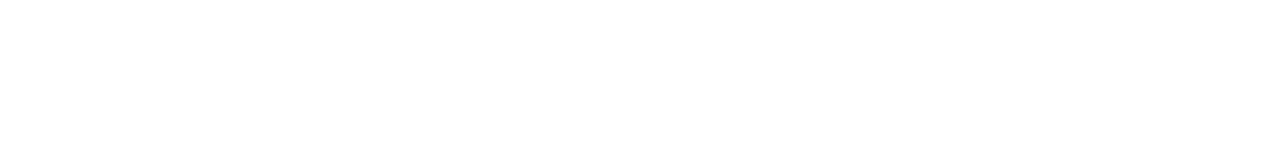
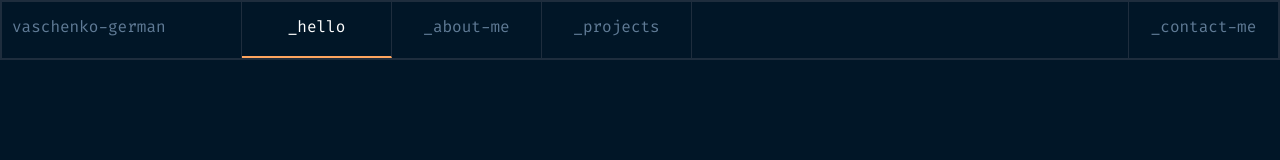
Before and after one commit to perch9/portfolio-website, a plain HTML site: page pages/index.html in a window 1280 px wide. Drawn offline with Linux system fonts and the light colour scheme; files that its build step writes are made by us from their sources.

Commit message:
add header

```diff
--- a/css/style.css
+++ b/css/style.css
@@ -1,6 +1,74 @@
+@font-face {
+    font-family: "FiracodeRegular";
+    src: url("../font/FiraCode-Regular.ttf") format("truetype");
+    font-style: normal;
+    font-weight: normal;
+}
+
 * {
     margin: 0;
     padding: 0;
     box-sizing: border-box;
-    font-family:'Segoe UI', Tahoma, Geneva, Verdana, sans-serif ;
+    font-family: "FiracodeRegular";
 }
+
+:root {
+    --primary: #607B96;
+    --secondary: #1E2D3D;
+    --background: #011627;
+    --headerHeight: 60px;
+}
+
+header {
+    width: 100vw;
+    justify-content: space-between;
+    height: var(--headerHeight);
+    line-height: 50px;
+    border: var(--secondary) 2px solid;
+    color: var(--primary);
+    background-color: var(--background);
+}
+
+header,.upper-menu {
+    display: flex;
+    flex-direction: row;
+}
+
+.button,.name {
+    border-right: var(--secondary) 1px solid;
+}
+
+.button,.button-contact {
+    width: 150px;
+    text-align: center;
+}
+
+.button {
+    transition: border-color 0.5s, color 0.5s;
+    color: var(--primary);
+    text-decoration: none;
+}
+
+.active {
+    border-bottom: #FEA55F 2px solid;
+    color: white;
+}
+
+.button:hover {
+    border-bottom: #FEA55F 2px solid;
+    color: white;
+}
+
+.name {
+    width: 240px;
+    padding:0 10px;
+}
+
+.button-contact {
+    border-left: var(--secondary) 1px solid;
+}
+
+main {
+    background-color: var(--background);
+    height: calc(100vh - var(--headerHeight));
+}
--- a/pages/index.html
+++ b/pages/index.html
@@ -4,11 +4,17 @@
     <meta charset="UTF-8">
     <meta name="viewport" content="width=device-width, initial-scale=1.0">
     <title>Main page</title>
-    <link rel="stylesheet" href="style.css">
+    <link rel="stylesheet" href="../css/style.css">
 </head>
 <body>
     <header>
-
+        <div class="upper-menu">
+            <div class="name">vaschenko-german</div>
+            <a class="button active" href="#">_hello</a>
+            <a class="button" href="#">_about-me</a>
+            <a class="button" href="#">_projects</a>
+        </div>
+        <div class="button-contact">_contact-me</div>
     </header>
     <main>
 
```
Also changed, not shown: font/FiraCode-Bold.ttf (added), font/FiraCode-Light.ttf (added), font/FiraCode-Medium.ttf (added), font/FiraCode-Regular.ttf (added), font/FiraCode-SemiBold.ttf (added), font/FiraCode-VariableFont_wght.ttf (added), font/OFL.txt (added).
